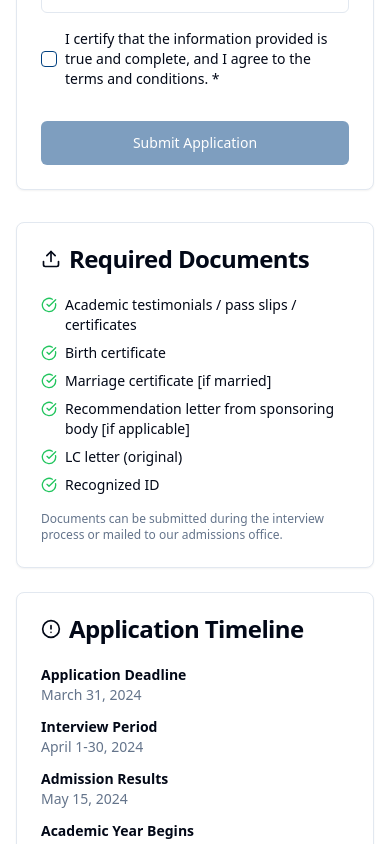
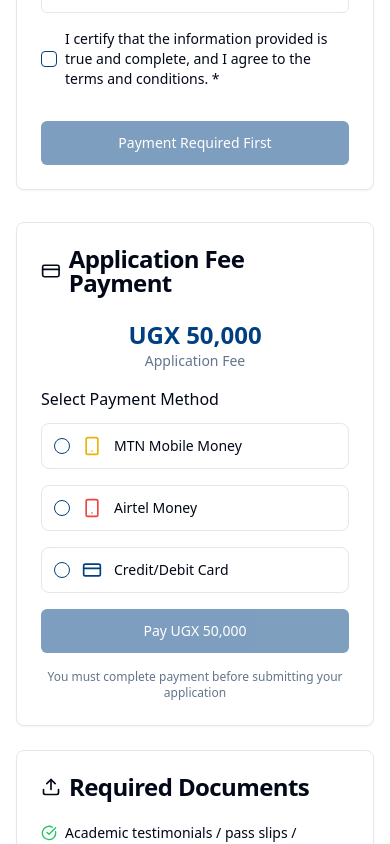
Before and after one commit to joelove-cmd/kiwoko-connect-learn, a React (Vite) app: page /apply in a window 390 px wide. Shown: the part 4240-5084 px from the top of the page. Built offline with nearby package versions, Linux system fonts and the light colour scheme.

Commit message:
Update Apply page payment flow
Move payment section to the right column on the Apply page. Users must complete payment before submitting the application. Added options for MTN and Airtel mobile money.

```diff
--- a/src/pages/Apply.tsx
+++ b/src/pages/Apply.tsx
@@ -8,7 +8,7 @@ import { Textarea } from "@/components/ui/textarea";
 import { Select, SelectContent, SelectItem, SelectTrigger, SelectValue } from "@/components/ui/select";
 import { Checkbox } from "@/components/ui/checkbox";
 import { RadioGroup, RadioGroupItem } from "@/components/ui/radio-group";
-import { FileText, Upload, CheckCircle, AlertCircle } from "lucide-react";
+import { FileText, Upload, CheckCircle, AlertCircle, CreditCard, Smartphone } from "lucide-react";
 import { useState } from "react";
 import { useNavigate } from "react-router-dom";
 import { useToast } from "@/hooks/use-toast";
@@ -16,6 +16,9 @@ import { useToast } from "@/hooks/use-toast";
 const Apply = () => {
   const navigate = useNavigate();
   const { toast } = useToast();
+  const [paymentCompleted, setPaymentCompleted] = useState(false);
+  const [paymentMethod, setPaymentMethod] = useState("");
+  const [isProcessingPayment, setIsProcessingPayment] = useState(false);
   const [formData, setFormData] = useState({
     firstName: "",
     lastName: "",
@@ -74,8 +77,49 @@ const Apply = () => {
     "Certificate in Medical Laboratory Techniques (2 years)"
   ];
 
+  const handlePayment = async () => {
+    if (!paymentMethod) {
+      toast({
+        title: "Payment Method Required",
+        description: "Please select a payment method to continue.",
+        variant: "destructive",
+      });
+      return;
+    }
+
+    setIsProcessingPayment(true);
+
+    try {
+      // Simulate payment processing
+      await new Promise(resolve => setTimeout(resolve, 3000));
+
+      setPaymentCompleted(true);
+      toast({
+        title: "Payment Successful!",
+        description: "Your application fee has been processed. You can now submit your application.",
+      });
+    } catch (error) {
+      toast({
+        title: "Payment Failed",
+        description: "There was an error processing your payment. Please try again.",
+        variant: "destructive",
+      });
+    } finally {
+      setIsProcessingPayment(false);
+    }
+  };
+
   const handleSubmit = (e: React.FormEvent) => {
     e.preventDefault();
+
+    if (!paymentCompleted) {
+      toast({
+        title: "Payment Required",
+        description: "Please complete the payment before submitting your application.",
+        variant: "destructive",
+      });
+      return;
+    }
 
     // Validate required fields
     const requiredFields = [
@@ -104,16 +148,14 @@ const Apply = () => {
       return;
     }
 
-    // Show success message and redirect to payment
+    // Show success message
     toast({
-      title: "Application Submitted!",
-      description: "Redirecting to payment page...",
+      title: "Application Submitted Successfully!",
+      description: "Your application has been received. You will receive a confirmation email shortly.",
     });
 
-    // Navigate to payment page with application data
-    navigate("/payment", {
-      state: { applicationData: formData }
-    });
+    // Navigate back to home or success page
+    navigate("/", { replace: true });
   };
 
   const handleInputChange = (field: string, value: string) => {
@@ -561,8 +603,13 @@ const Apply = () => {
                       </div>
                     </div>
 
-                    <Button type="submit" className="w-full" size="lg" disabled={!formData.agreeToTerms}>
-                      Submit Application
+                    <Button
+                      type="submit"
+                      className="w-full"
+                      size="lg"
+                      disabled={!formData.agreeToTerms || !paymentCompleted}
+                    >
+                      {paymentCompleted ? "Submit Application" : "Payment Required First"}
                     </Button>
                   </form>
                 </CardContent>
@@ -571,6 +618,73 @@ const Apply = () => {
 
             {/* Sidebar */}
             <div className="space-y-6">
+              {/* Payment Section */}
+              <Card className={paymentCompleted ? "border-green-500 bg-green-50" : ""}>
+                <CardHeader>
+                  <CardTitle className="flex items-center">
+                    <CreditCard className="h-5 w-5 mr-2" />
+                    Application Fee Payment
+                    {paymentCompleted && <CheckCircle className="h-5 w-5 ml-2 text-green-500" />}
+                  </CardTitle>
+                </CardHeader>
+                <CardContent className="space-y-4">
+                  {!paymentCompleted ? (
+                    <>
+                      <div className="text-center">
+                        <p className="text-2xl font-bold text-primary">UGX 50,000</p>
+                        <p className="text-sm text-muted-foreground">Application Fee</p>
+                      </div>
+
+                      <div className="space-y-3">
+                        <Label className="text-base font-medium">Select Payment Method</Label>
+                        <RadioGroup
+                          value={paymentMethod}
+                          onValueChange={setPaymentMethod}
+                          className="space-y-2"
+                        >
+                          <div className="flex items-center space-x-3 p-3 border rounded-lg">
+                            <RadioGroupItem value="mtn" id="mtn" />
+                            <Smartphone className="h-5 w-5 text-yellow-500" />
+                            <Label htmlFor="mtn">MTN Mobile Money</Label>
+                          </div>
+                          <div className="flex items-center space-x-3 p-3 border rounded-lg">
+                            <RadioGroupItem value="airtel" id="airtel" />
+                            <Smartphone className="h-5 w-5 text-red-500" />
+                            <Label htmlFor="airtel">Airtel Money</Label>
+                          </div>
+                          <div className="flex items-center space-x-3 p-3 border rounded-lg">
+                            <RadioGroupItem value="card" id="card" />
+                            <CreditCard className="h-5 w-5 text-primary" />
+                            <Label htmlFor="card">Credit/Debit Card</Label>
+                          </div>
+                        </RadioGroup>
+                      </div>
+
+                      <Button
+                        onClick={handlePayment}
+                        className="w-full"
+                        size="lg"
+                        disabled={!paymentMethod || isProcessingPayment}
+                      >
+                        {isProcessingPayment ? "Processing Payment..." : "Pay UGX 50,000"}
+                      </Button>
+
+                      <p className="text-xs text-muted-foreground text-center">
+                        You must complete payment before submitting your application
+                      </p>
+                    </>
+                  ) : (
+                    <div className="text-center space-y-2">
+                      <CheckCircle className="h-12 w-12 text-green-500 mx-auto" />
+                      <p className="font-semibold text-green-700">Payment Completed!</p>
+                      <p className="text-sm text-muted-foreground">
+                        You can now submit your application form
+                      </p>
+                    </div>
+                  )}
+                </CardContent>
+              </Card>
+
               {/* Required Documents */}
               <Card>
                 <CardHeader>
```
